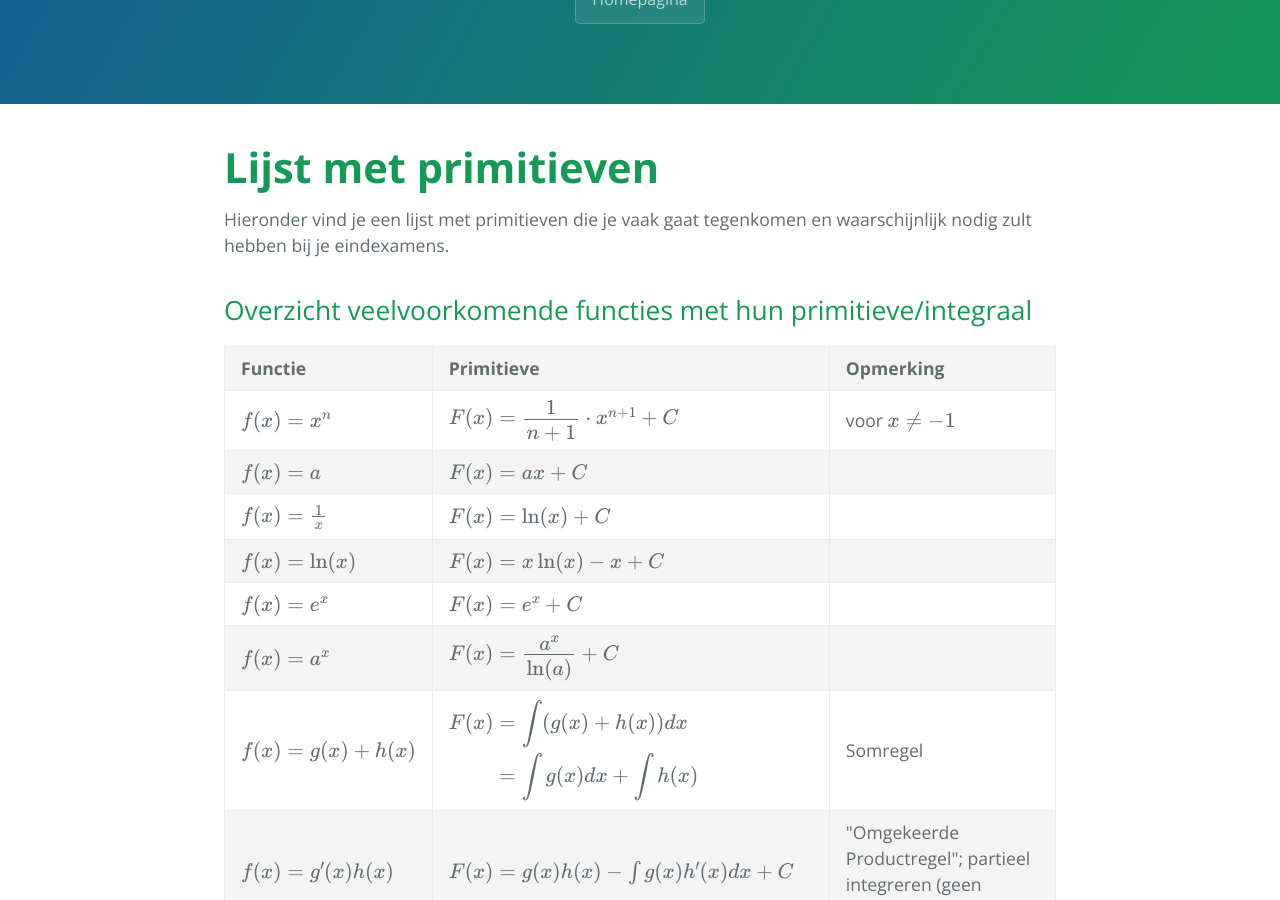
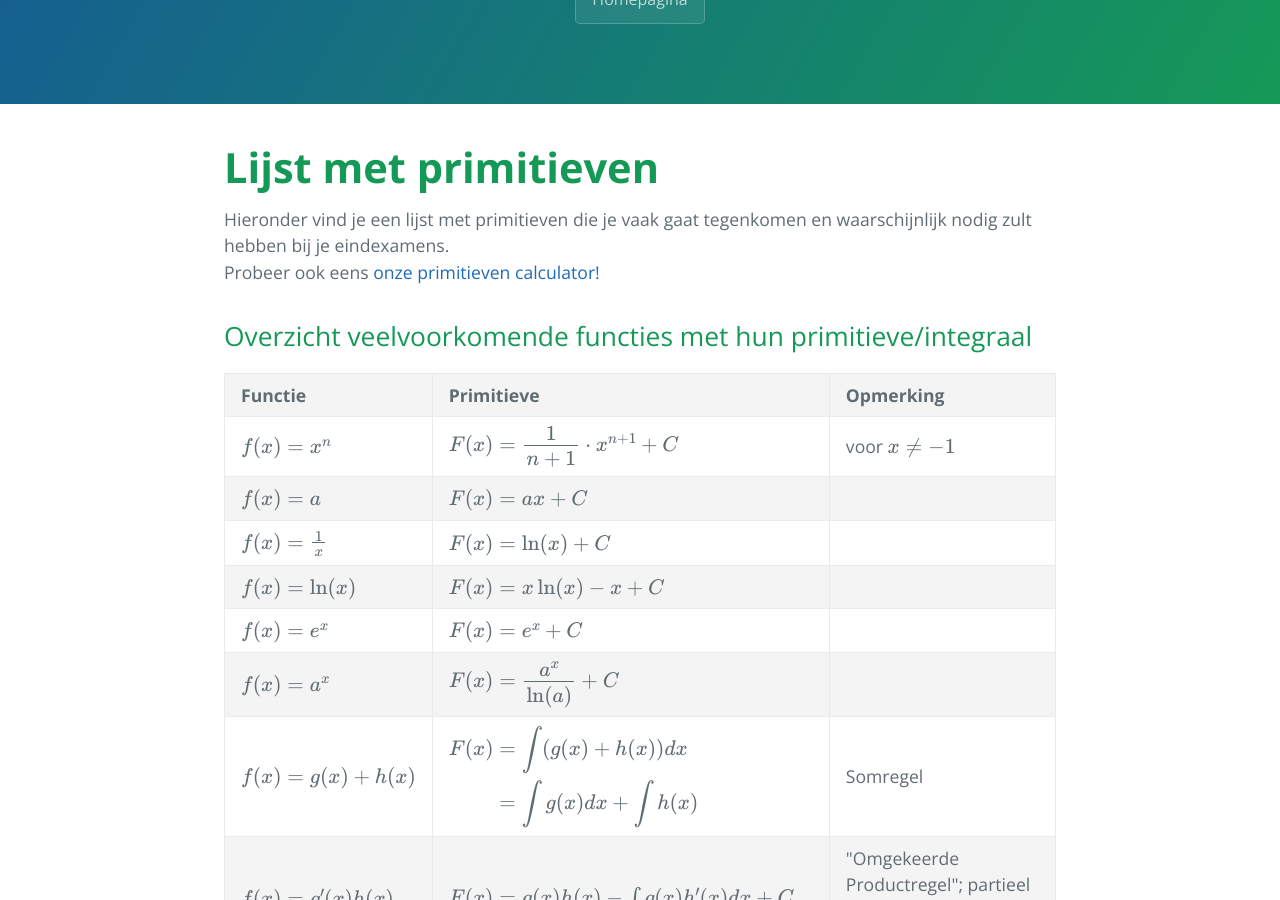
Before and after one commit to wiskundevragen/wiskundevragen.github.io, a Jekyll site: the page built from primitieven/primitieven.html, in a window 1280 px wide and 900 px high, scrolled down 353 px. Built offline with Jekyll 4.4.1, drawn with Linux system fonts in a browser that asks for light colours.

Commit message:
add link to primitive calculator

```diff
--- a/primitieven/primitieven.html
+++ b/primitieven/primitieven.html
@@ -4,7 +4,9 @@ title: Lijst met primitieven
 see_also: ["afg_lijst", "afg_calc", "afg_calc"]
 ---
 Hieronder vind je een lijst met primitieven die je vaak gaat tegenkomen en waarschijnlijk nodig zult hebben bij je
-eindexamens.
+eindexamens. <br>
+Probeer ook eens <a href='/primitieven/primitieven-calculator'>onze primitieven calculator!</a><br>
+
 <h2>Overzicht veelvoorkomende functies met hun primitieve/integraal</h2>
 <table>
 	<tr>
```
